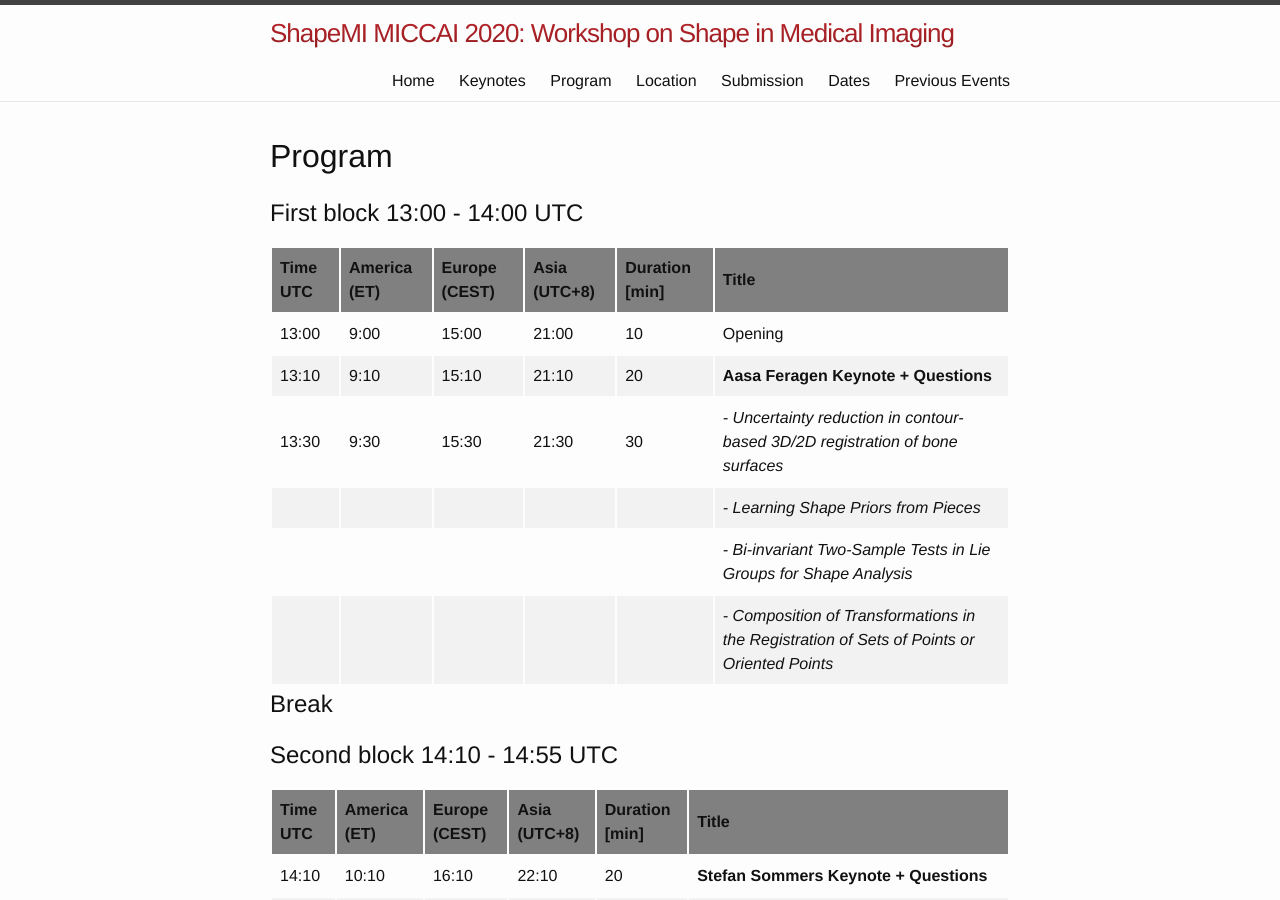
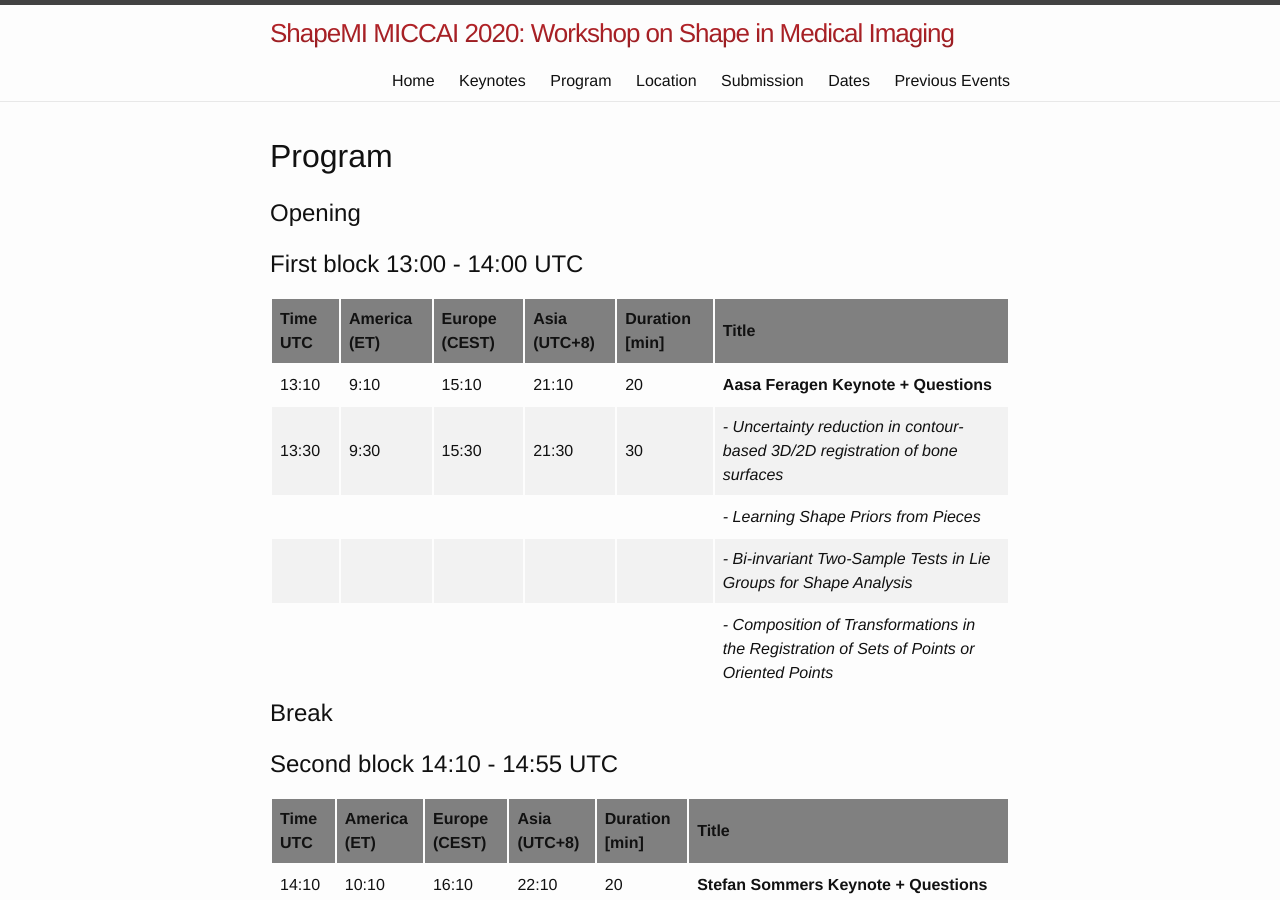
Before and after one commit to shapemi/shapemi2020, a Jekyll site: the page built from program/index.md, in a window 1280 px wide and 900 px high. Built offline with Jekyll 4.4.1, drawn with Linux system fonts in a browser that asks for light colours; some of the changed text lies outside the part shown.

Commit message:
BUG: Fix headers

```diff
--- a/program/index.md
+++ b/program/index.md
@@ -42,14 +43,6 @@
 </tr>
 </thead>
 <tbody>
-<tr>
-<td>13:00</td>
-<td>9:00</td>
-<td>15:00</td>
-<td>21:00</td>
-<td>10</td>
-<td>Opening</td>
-</tr>
 <tr>
 <td>13:10</td>
 <td>9:10</td>
@@ -206,16 +199,10 @@
 <td> </td>
 <td><i> - Combined Estimation of Shape and Pose for Statistical Analysis of Articulating Joints</i></td>
 </tr>
-<tr>
-<td>16:10</td>
-<td>12:10</td>
-<td>18:10</td>
-<td>0:10</td>
-<td>10</td>
-<td>Closing</td>
-</tr>
 </tbody>
 </table>
 
+<h2>Closing</h2>
+
 </body>
 </html>
```
Also changed, not shown: other parts of program/index.md (+1 -0 lines).
